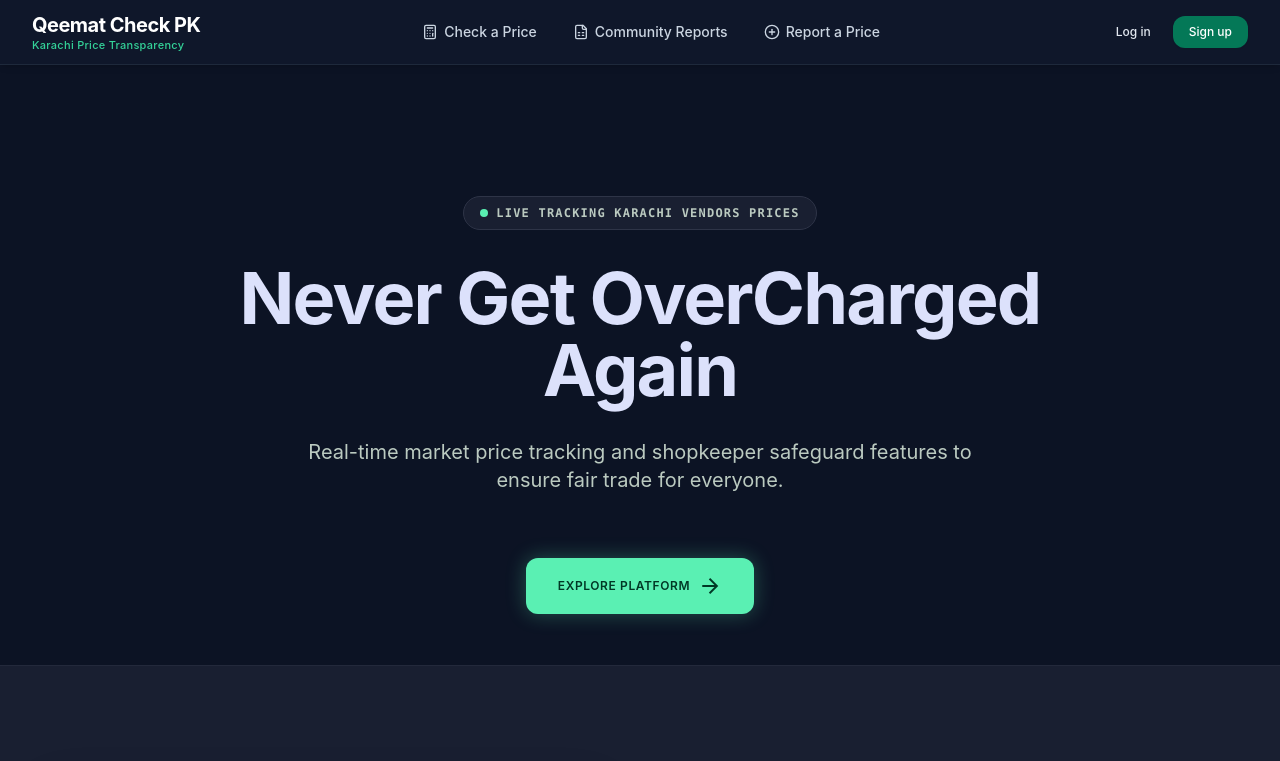
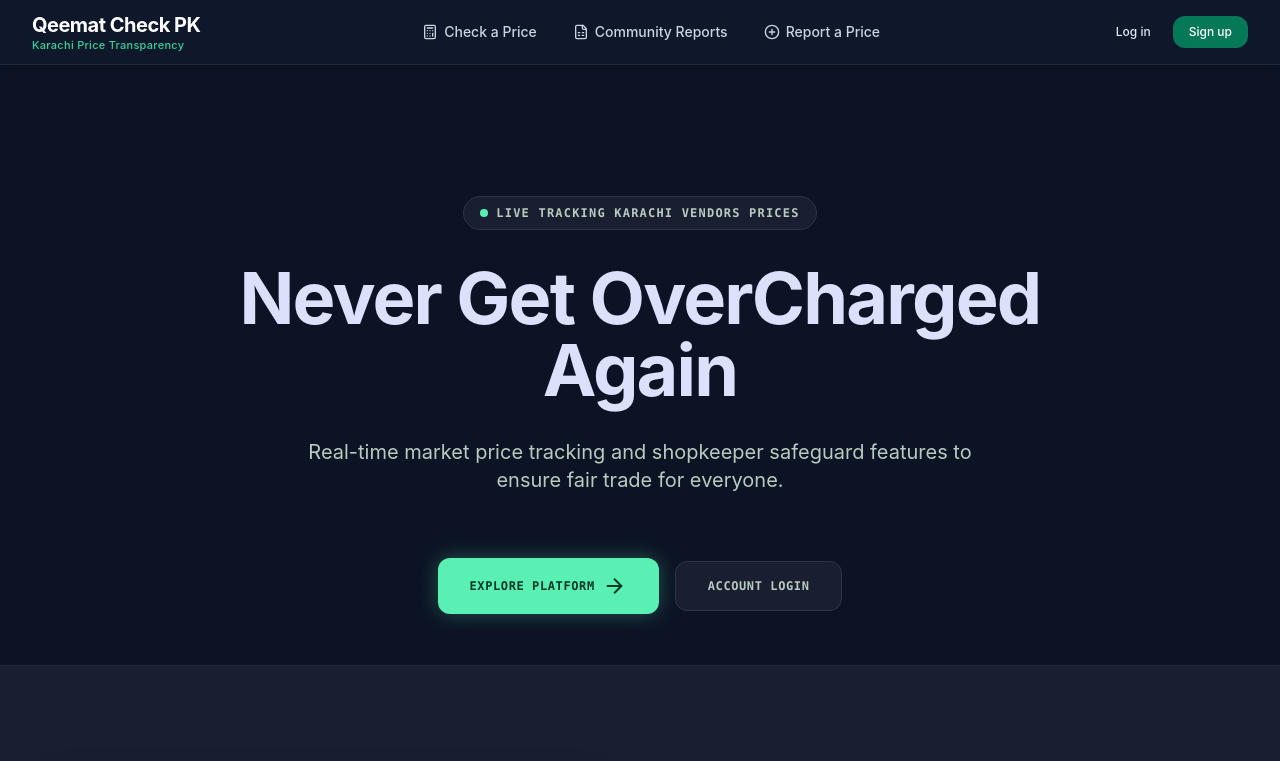
Before and after one commit to dev-amad/qeematcheck-pk, a Next.js app: page / in a window 1280 px wide. Shown: the top 761 px of the page. Built offline with nearby package versions, Linux system fonts and the light colour scheme; no server answers; grey boxes are pictures that could not be loaded.

Commit message:
fix: update landing page and browser supabase client

```diff
--- a/app/page.tsx
+++ b/app/page.tsx
@@ -1,9 +1,47 @@
 'use client';
 
+import { useState, useEffect } from 'react';
+import Link from 'next/link';
+import { createBrowserClient } from '@supabase/ssr';
+import type { User } from '@supabase/supabase-js';
 import MarketFacts from '../src/components/MarketFacts';
-import Link from 'next/link';
+
+// Global Supabase client initialized with non-null assertions for Vercel build compatibility
+const supabase = createBrowserClient(
+  process.env.NEXT_PUBLIC_SUPABASE_URL!,
+  process.env.NEXT_PUBLIC_SUPABASE_ANON_KEY!
+);
 
 export default function HomePage() {
+  const [user, setUser] = useState<User | null>(null);
+  const [loading, setLoading] = useState(true);
+
+  useEffect(() => {
+    // Check current active session
+    const checkUser = async () => {
+      try {
+        const { data: { session } } = await supabase.auth.getSession();
+        setUser(session?.user ?? null);
+      } catch (err) {
+        console.error('Error loading auth session:', err);
+      } finally {
+        setLoading(false);
+      }
+    };
+
+    checkUser();
+
+    // Real-time listener for authentication state changes
+    const { data: { subscription } } = supabase.auth.onAuthStateChange((_event, session) => {
+      setUser(session?.user ?? null);
+      setLoading(false);
+    });
+
+    return () => {
+      subscription.unsubscribe();
+    };
+  }, []);
+
   return (
     <div className="flex flex-col w-full relative overflow-hidden bg-[#0c1324] text-[#dce1fb] min-h-screen">
       {/* Background decorative glowing elements */}
@@ -30,16 +68,32 @@ export default function HomePage() {
             Real-time market price tracking and shopkeeper safeguard features to ensure fair trade for everyone.
           </p>
 
-          <div className="flex flex-col sm:flex-row gap-4 mt-8 w-full sm:w-auto justify-center">
+          <div className="flex flex-col sm:flex-row gap-4 mt-8 w-full sm:w-auto justify-center items-center">
             <Link
               href="#about"
-              className="px-8 py-4 bg-[#5af0b3] text-[#003825] font-semibold text-xs tracking-wider uppercase rounded-xl shadow-[0_0_20px_rgba(90,240,179,0.3)] hover:shadow-[0_0_30px_rgba(90,240,179,0.5)] hover:-translate-y-1 transition-all duration-300 flex items-center justify-center gap-2 group"
+              className="px-8 py-4 bg-[#5af0b3] text-[#003825] font-semibold text-xs tracking-wider uppercase rounded-xl shadow-[0_0_20px_rgba(90,240,179,0.3)] hover:shadow-[0_0_30px_rgba(90,240,179,0.5)] hover:-translate-y-1 transition-all duration-300 flex items-center justify-center gap-2 group font-mono"
             >
               EXPLORE PLATFORM
               <span className="material-symbols-outlined text-[18px] group-hover:translate-x-1 transition-transform">
                 arrow_forward
               </span>
             </Link>
+
+            {/* Dynamic Login / Account status pill */}
+            {!loading && (
+              user ? (
+                <div className="px-6 py-4 bg-[#191f31] border border-[#5af0b3]/30 text-[#5af0b3] font-mono text-xs rounded-xl flex items-center justify-center">
+                  Signed in as {user.email}
+                </div>
+              ) : (
+                <Link
+                  href="/login"
+                  className="px-8 py-4 bg-[#191f31] border border-[#2e3447] text-[#bbcac0] hover:text-[#dce1fb] hover:border-[#5af0b3]/50 font-semibold text-xs tracking-wider uppercase rounded-xl transition-all duration-300 flex items-center justify-center font-mono"
+                >
+                  ACCOUNT LOGIN
+                </Link>
+              )
+            )}
           </div>
         </div>
       </section>
--- a/app/reset-password/page.tsx
+++ b/app/reset-password/page.tsx
@@ -1,11 +1,14 @@
 'use client';
-
-export const dynamic = 'force-dynamic';
-export const fetchCache = 'force-no-store';
 
 import { useState, useEffect, Suspense } from 'react';
 import { useRouter } from 'next/navigation';
 import { createBrowserClient } from '@supabase/ssr';
+
+// Initialize globally outside the component using non-null assertions
+const supabase = createBrowserClient(
+    process.env.NEXT_PUBLIC_SUPABASE_URL!,
+    process.env.NEXT_PUBLIC_SUPABASE_ANON_KEY!
+);
 
 function ResetPasswordForm() {
     const router = useRouter();
@@ -27,10 +30,6 @@ function ResetPasswordForm() {
         }
 
         try {
-            const url = process.env.NEXT_PUBLIC_SUPABASE_URL || '';
-            const key = process.env.NEXT_PUBLIC_SUPABASE_ANON_KEY || '';
-            const supabase = createBrowserClient(url, key);
-
             const { error: updateError } = await supabase.auth.updateUser({
                 password: password,
             });
```
